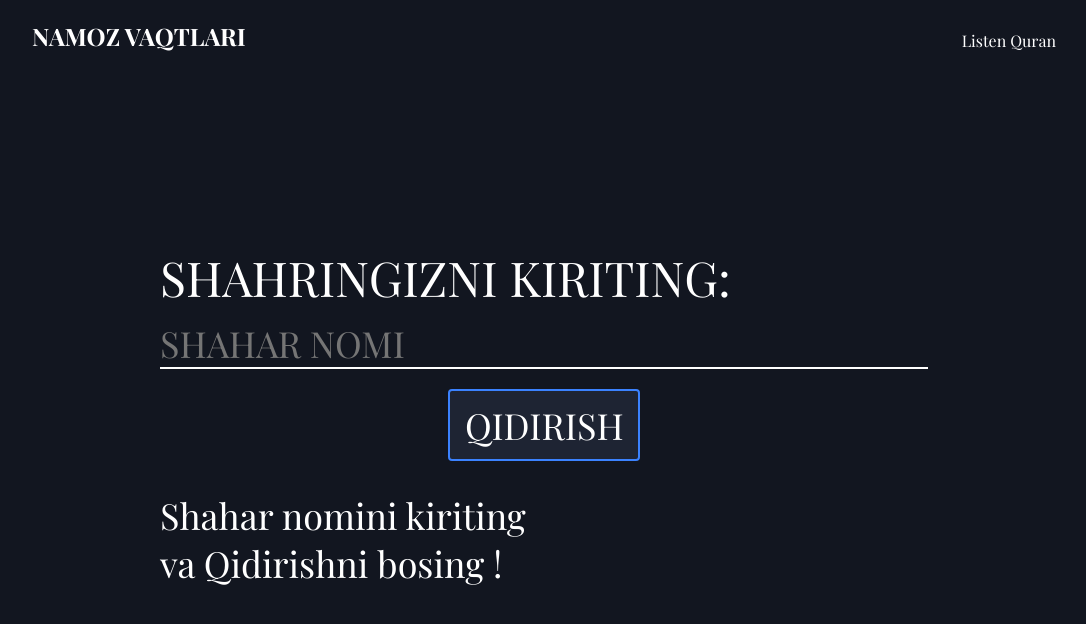
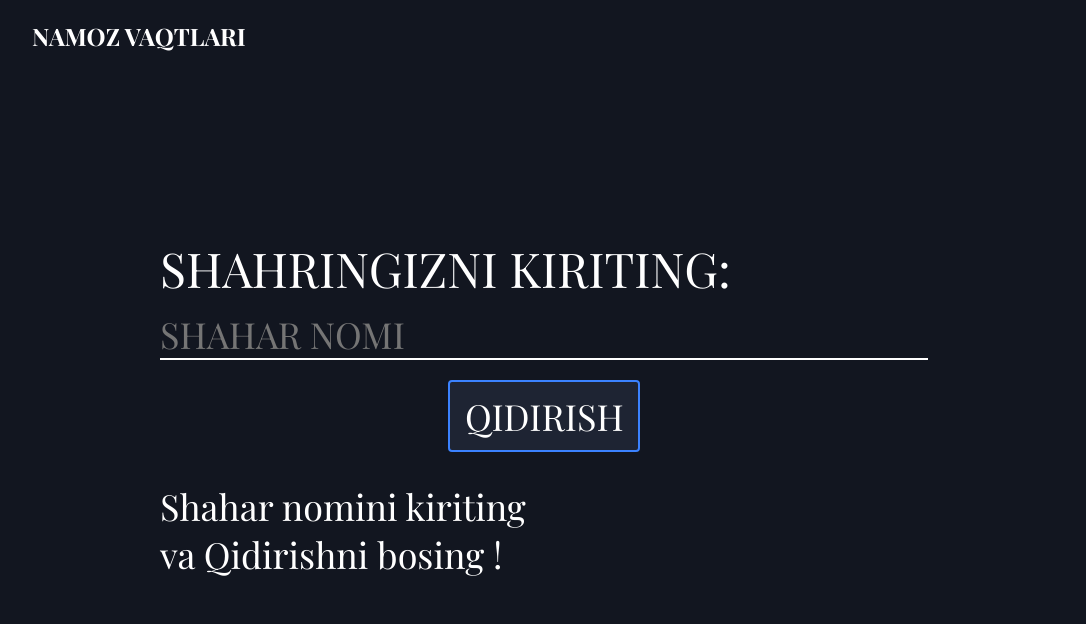
Before and after one commit to BlackArcheruz/namozvaqtlari, a React (Create React App) app: page / in a window 1280 px wide. Shown: the top 624 px of the page, without its empty margins (96-1182 px from the left). Built offline with nearby package versions, Linux system fonts and the light colour scheme; a web font is replaced by a local one.

Commit message:
new Release

```diff
--- a/src/components/Navbar/Navbar.js
+++ b/src/components/Navbar/Navbar.js
@@ -5,9 +5,6 @@ const Navbar = () => {
         <div className="container">
         <nav>
           <Link to="/"><h2>NAMOZ VAQTLARI</h2></Link>
-           <ul>
-        <li><a href="https://listen-quran.cf/">Listen Quran </a></li>
-        </ul>
         </nav>
         </div>
     )
```
